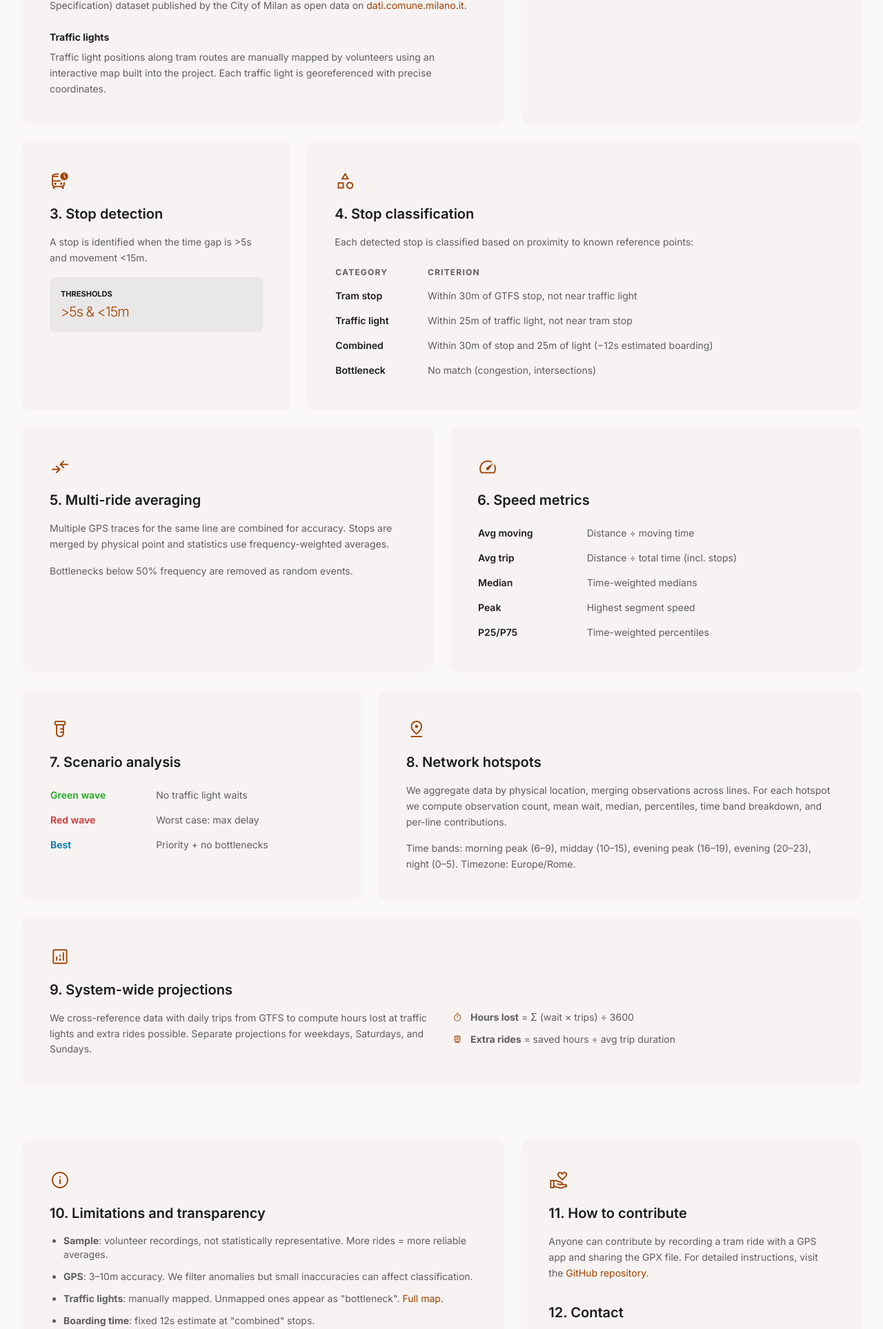
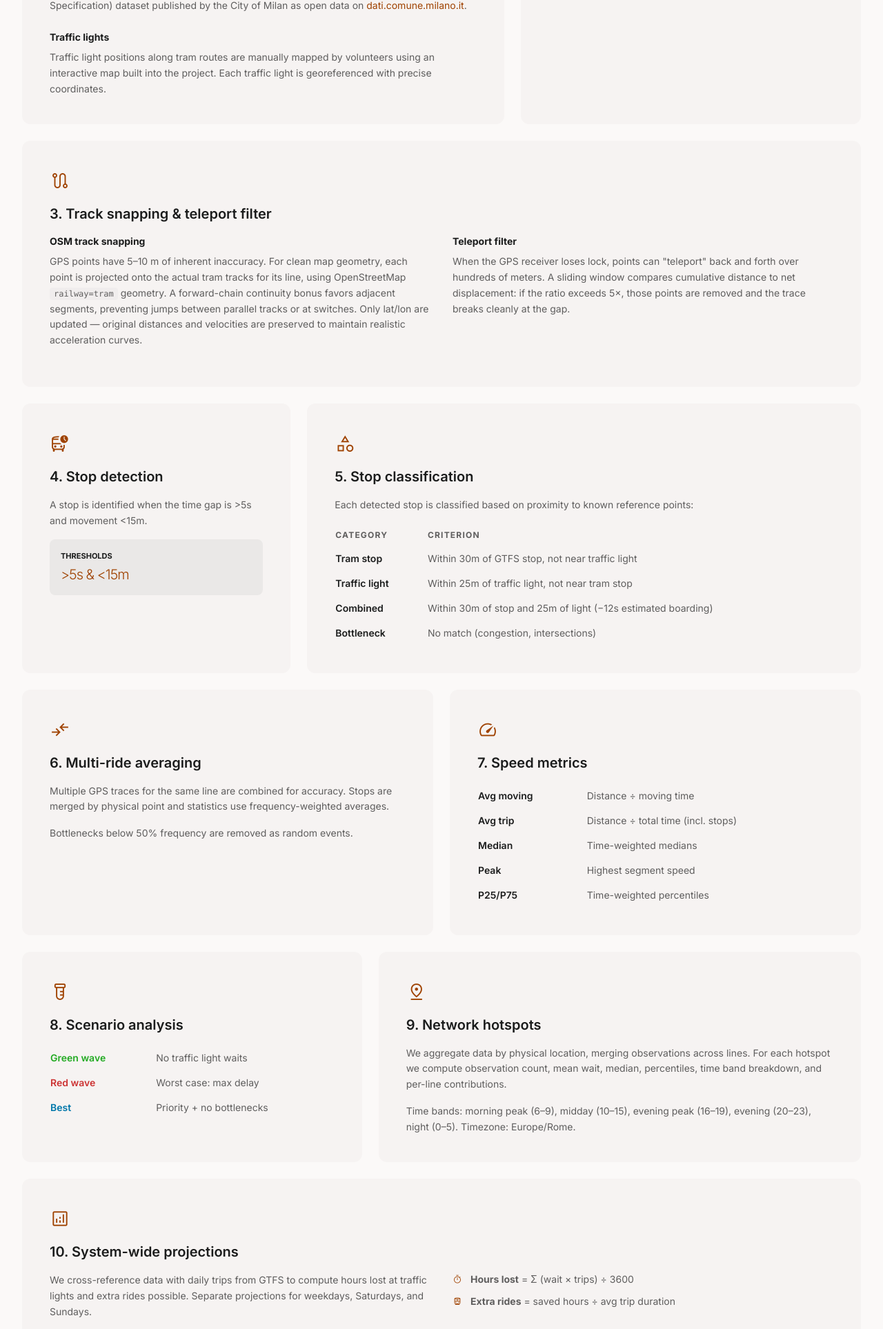
Before and after one commit to pensami-ciclabile/velotrack, a Python web app: template templates/methodology.html in a window 1280 px wide. Shown: the part 869-2796 px from the top of the page at 69% size. Run offline with Jinja, Linux system fonts and the light colour scheme; the template is opened without the code that fills it, so the values that code supplies are empty; some libraries are stand-ins or nearby versions.

Commit message:
Update docs for OSM track snapping, teleport filter, and download-osm command
- README: add GPS track snapping and teleport filter to "How it works",
  download-osm step in quick start, osm_tracks.py/json in project structure
- contribute.md: document updated pipeline (filter_teleports, snap_to_tracks,
  recalculate_distances) and new osm_tracks.py module
- methodology.html: add new section 3 (track snapping & teleport filter)
  with bilingual IT/EN content, renumber subsequent sections

Co-Authored-By: Claude Opus 4.6 <noreply@anthropic.com>

```diff
--- a/templates/methodology.html
+++ b/templates/methodology.html
@@ -101,10 +101,52 @@
             </p>
         </div>
 
-        <!-- 3. Stop Detection -->
+        <!-- 3. Track Snapping & Teleport Filter -->
+        <div class="md:col-span-12 bg-surface-container-low rounded-xl p-8 md:p-10 hover:bg-surface-bright transition-colors duration-500">
+            <span class="material-symbols-outlined text-3xl text-primary mb-4 block">route</span>
+            <h2 class="text-xl font-semibold mb-4"><span class="i18n-it">3. Allineamento ai binari e filtro teleport</span><span class="i18n-en">3. Track snapping &amp; teleport filter</span></h2>
+            <div class="grid grid-cols-1 md:grid-cols-2 gap-8">
+                <div>
+                    <h3 class="text-sm font-bold text-on-surface mb-2"><span class="i18n-it">Allineamento OSM</span><span class="i18n-en">OSM track snapping</span></h3>
+                    <p class="text-sm text-secondary leading-relaxed mb-4">
+                        <span class="i18n-it">
+                            I punti GPS hanno un'imprecisione di 5–10 m. Per ottenere una geometria pulita sulle mappe,
+                            ogni punto viene proiettato sui binari reali della linea tramviaria corrispondente, usando la geometria
+                            <code class="bg-surface-container px-1.5 py-0.5 rounded text-xs">railway=tram</code> di OpenStreetMap.
+                            Un bonus di continuità favorisce segmenti adiacenti, evitando salti tra binari paralleli o agli scambi.
+                            Solo latitudine e longitudine vengono aggiornate — distanze e velocità originali sono preservate per mantenere curve di accelerazione realistiche.
+                        </span>
+                        <span class="i18n-en">
+                            GPS points have 5–10 m of inherent inaccuracy. For clean map geometry,
+                            each point is projected onto the actual tram tracks for its line, using OpenStreetMap
+                            <code class="bg-surface-container px-1.5 py-0.5 rounded text-xs">railway=tram</code> geometry.
+                            A forward-chain continuity bonus favors adjacent segments, preventing jumps between parallel tracks or at switches.
+                            Only lat/lon are updated — original distances and velocities are preserved to maintain realistic acceleration curves.
+                        </span>
+                    </p>
+                </div>
+                <div>
+                    <h3 class="text-sm font-bold text-on-surface mb-2"><span class="i18n-it">Filtro teleport</span><span class="i18n-en">Teleport filter</span></h3>
+                    <p class="text-sm text-secondary leading-relaxed mb-4">
+                        <span class="i18n-it">
+                            Quando il ricevitore GPS perde il segnale, i punti possono "teletrasportarsi" avanti e indietro per centinaia di metri.
+                            Una finestra scorrevole confronta la distanza cumulativa con lo spostamento netto: se il rapporto supera 5×,
+                            quei punti vengono rimossi e la traccia si interrompe in modo pulito.
+                        </span>
+                        <span class="i18n-en">
+                            When the GPS receiver loses lock, points can "teleport" back and forth over hundreds of meters.
+                            A sliding window compares cumulative distance to net displacement: if the ratio exceeds 5×,
+                            those points are removed and the trace breaks cleanly at the gap.
+                        </span>
+                    </p>
+                </div>
+            </div>
+        </div>
+
+        <!-- 4. Stop Detection -->
         <div class="md:col-span-4 bg-surface-container-low rounded-xl p-8 md:p-10 hover:bg-surface-bright transition-colors duration-500">
             <span class="material-symbols-outlined text-3xl text-primary mb-4 block">departure_board</span>
-            <h2 class="text-xl font-semibold mb-4"><span class="i18n-it">3. Rilevamento fermate</span><span class="i18n-en">3. Stop detection</span></h2>
+            <h2 class="text-xl font-semibold mb-4"><span class="i18n-it">4. Rilevamento fermate</span><span class="i18n-en">4. Stop detection</span></h2>
             <p class="text-sm text-secondary leading-relaxed mb-4">
                 <span class="i18n-it">Una fermata viene identificata quando il gap temporale è &gt;5s e lo spostamento &lt;15m.</span>
                 <span class="i18n-en">A stop is identified when the time gap is &gt;5s and movement &lt;15m.</span>
@@ -120,7 +162,7 @@
         <!-- 4. Stop Classification -->
         <div class="md:col-span-8 bg-surface-container-low rounded-xl p-8 md:p-10 hover:bg-surface-bright transition-colors duration-500">
             <span class="material-symbols-outlined text-3xl text-primary mb-4 block">category</span>
-            <h2 class="text-xl font-semibold mb-4"><span class="i18n-it">4. Classificazione fermate</span><span class="i18n-en">4. Stop classification</span></h2>
+            <h2 class="text-xl font-semibold mb-4"><span class="i18n-it">5. Classificazione fermate</span><span class="i18n-en">5. Stop classification</span></h2>
             <p class="text-sm text-secondary leading-relaxed mb-4">
                 <span class="i18n-it">Ogni fermata rilevata viene classificata in base alla prossimità a punti di riferimento noti:</span>
                 <span class="i18n-en">Each detected stop is classified based on proximity to known reference points:</span>
@@ -144,7 +186,7 @@
         <!-- 5. Multi-ride Averaging -->
         <div class="md:col-span-6 bg-surface-container-low rounded-xl p-8 md:p-10 hover:bg-surface-bright transition-colors duration-500">
             <span class="material-symbols-outlined text-3xl text-primary mb-4 block">compare_arrows</span>
-            <h2 class="text-xl font-semibold mb-4"><span class="i18n-it">5. Corse multiple e medie</span><span class="i18n-en">5. Multi-ride averaging</span></h2>
+            <h2 class="text-xl font-semibold mb-4"><span class="i18n-it">6. Corse multiple e medie</span><span class="i18n-en">6. Multi-ride averaging</span></h2>
             <p class="text-sm text-secondary leading-relaxed mb-4">
                 <span class="i18n-it">Più tracce GPS per la stessa linea vengono combinate per aumentare la precisione. Le fermate vengono unite per punto fisico e le statistiche usano medie pesate per frequenza.</span>
                 <span class="i18n-en">Multiple GPS traces for the same line are combined for accuracy. Stops are merged by physical point and statistics use frequency-weighted averages.</span>
@@ -158,7 +200,7 @@
         <!-- 6. Speed Metrics -->
         <div class="md:col-span-6 bg-surface-container-low rounded-xl p-8 md:p-10 hover:bg-surface-bright transition-colors duration-500">
             <span class="material-symbols-outlined text-3xl text-primary mb-4 block">speed</span>
-            <h2 class="text-xl font-semibold mb-4"><span class="i18n-it">6. Metriche di velocità</span><span class="i18n-en">6. Speed metrics</span></h2>
+            <h2 class="text-xl font-semibold mb-4"><span class="i18n-it">7. Metriche di velocità</span><span class="i18n-en">7. Speed metrics</span></h2>
             <table class="w-full text-sm">
                 <tbody class="text-secondary">
                     <tr><td class="py-2 pr-4 font-semibold text-on-surface whitespace-nowrap"><span class="i18n-it">Media in movimento</span><span class="i18n-en">Avg moving</span></td><td class="py-2"><span class="i18n-it">Distanza ÷ tempo in movimento</span><span class="i18n-en">Distance ÷ moving time</span></td></tr>
@@ -173,7 +215,7 @@
         <!-- 7. Scenario Analysis -->
         <div class="md:col-span-5 bg-surface-container-low rounded-xl p-8 md:p-10 hover:bg-surface-bright transition-colors duration-500">
             <span class="material-symbols-outlined text-3xl text-primary mb-4 block">labs</span>
-            <h2 class="text-xl font-semibold mb-4"><span class="i18n-it">7. Analisi scenari</span><span class="i18n-en">7. Scenario analysis</span></h2>
+            <h2 class="text-xl font-semibold mb-4"><span class="i18n-it">8. Analisi scenari</span><span class="i18n-en">8. Scenario analysis</span></h2>
             <table class="w-full text-sm">
                 <tbody class="text-secondary">
                     <tr><td class="py-2 pr-4 font-semibold text-[#2a2]">Green wave</td><td class="py-2"><span class="i18n-it">Senza attese ai semafori</span><span class="i18n-en">No traffic light waits</span></td></tr>
@@ -186,7 +228,7 @@
         <!-- 8. Network Hotspots -->
         <div class="md:col-span-7 bg-surface-container-low rounded-xl p-8 md:p-10 hover:bg-surface-bright transition-colors duration-500">
             <span class="material-symbols-outlined text-3xl text-primary mb-4 block">pin_drop</span>
-            <h2 class="text-xl font-semibold mb-4"><span class="i18n-it">8. Hotspot di rete</span><span class="i18n-en">8. Network hotspots</span></h2>
+            <h2 class="text-xl font-semibold mb-4"><span class="i18n-it">9. Hotspot di rete</span><span class="i18n-en">9. Network hotspots</span></h2>
             <p class="text-sm text-secondary leading-relaxed mb-4">
                 <span class="i18n-it">Aggreghiamo i dati per posizione fisica, unendo le osservazioni anche da linee diverse. Per ogni hotspot calcoliamo numero di osservazioni, attesa media, mediana, percentili, ripartizione per fascia oraria e contributo per linea.</span>
                 <span class="i18n-en">We aggregate data by physical location, merging observations across lines. For each hotspot we compute observation count, mean wait, median, percentiles, time band breakdown, and per-line contributions.</span>
@@ -200,7 +242,7 @@
         <!-- 9. System-wide Projections -->
         <div class="md:col-span-12 bg-surface-container-low rounded-xl p-8 md:p-10 hover:bg-surface-bright transition-colors duration-500">
             <span class="material-symbols-outlined text-3xl text-primary mb-4 block">analytics</span>
-            <h2 class="text-xl font-semibold mb-4"><span class="i18n-it">9. Proiezioni di rete</span><span class="i18n-en">9. System-wide projections</span></h2>
+            <h2 class="text-xl font-semibold mb-4"><span class="i18n-it">10. Proiezioni di rete</span><span class="i18n-en">10. System-wide projections</span></h2>
             <div class="grid grid-cols-1 md:grid-cols-2 gap-8">
                 <div>
                     <p class="text-sm text-secondary leading-relaxed">
@@ -227,7 +269,7 @@
         <!-- 10. Limitations -->
         <div class="md:col-span-7 bg-surface-container-low rounded-xl p-8 md:p-10 hover:bg-surface-bright transition-colors duration-500">
             <span class="material-symbols-outlined text-3xl text-primary mb-4 block">info</span>
-            <h2 class="text-xl font-semibold mb-4"><span class="i18n-it">10. Limitazioni e trasparenza</span><span class="i18n-en">10. Limitations and transparency</span></h2>
+            <h2 class="text-xl font-semibold mb-4"><span class="i18n-it">11. Limitazioni e trasparenza</span><span class="i18n-en">11. Limitations and transparency</span></h2>
             <ul class="text-sm text-secondary space-y-3 list-disc pl-5">
                 <li><span class="i18n-it"><strong>Campione</strong>: registrazioni volontarie, non statisticamente rappresentative. Più corse = medie più affidabili.</span><span class="i18n-en"><strong>Sample</strong>: volunteer recordings, not statistically representative. More rides = more reliable averages.</span></li>
                 <li><span class="i18n-it"><strong>GPS</strong>: precisione 3–10m. Filtriamo anomalie ma piccole imprecisioni possono influire sulla classificazione.</span><span class="i18n-en"><strong>GPS</strong>: 3–10m accuracy. We filter anomalies but small inaccuracies can affect classification.</span></li>
@@ -240,7 +282,7 @@
         <!-- 11. How to Contribute -->
         <div class="md:col-span-5 bg-surface-container-low rounded-xl p-8 md:p-10 hover:bg-surface-bright transition-colors duration-500">
             <span class="material-symbols-outlined text-3xl text-primary mb-4 block">volunteer_activism</span>
-            <h2 class="text-xl font-semibold mb-4"><span class="i18n-it">11. Come contribuire</span><span class="i18n-en">11. How to contribute</span></h2>
+            <h2 class="text-xl font-semibold mb-4"><span class="i18n-it">12. Come contribuire</span><span class="i18n-en">12. How to contribute</span></h2>
             <p class="text-sm text-secondary leading-relaxed mb-6">
                 <span class="i18n-it">
                     Chiunque può contribuire registrando una corsa in tram con una app GPS e condividendo il file GPX.
@@ -252,7 +294,7 @@
                 </span>
             </p>
 
-            <h2 class="text-xl font-semibold mb-4 mt-8"><span class="i18n-it">12. Contatti</span><span class="i18n-en">12. Contact</span></h2>
+            <h2 class="text-xl font-semibold mb-4 mt-8"><span class="i18n-it">13. Contatti</span><span class="i18n-en">13. Contact</span></h2>
             <p class="text-sm text-secondary leading-relaxed">
                 <span class="i18n-it">
                     Per domande sulla metodologia, richieste dati o collaborazioni, contattaci attraverso il
```
Also changed, not shown: contribute.md (+9 -0 lines), README.md.
